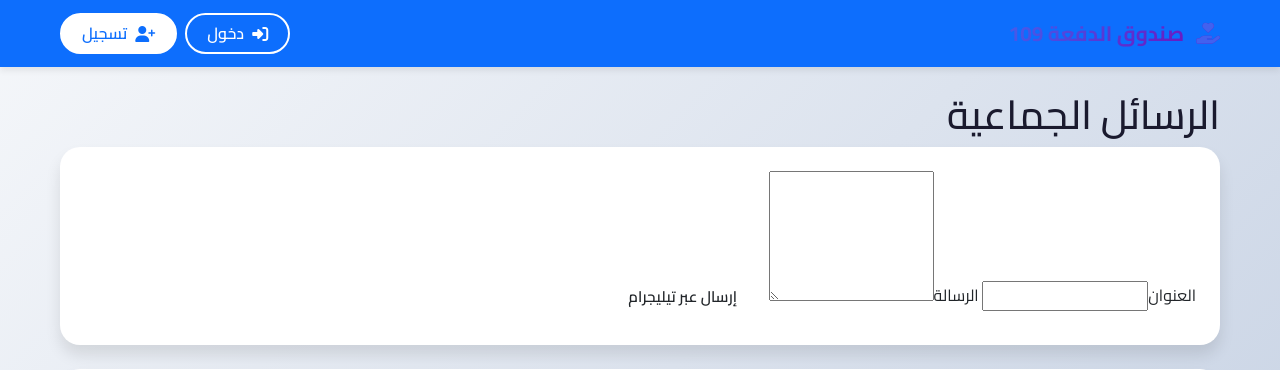
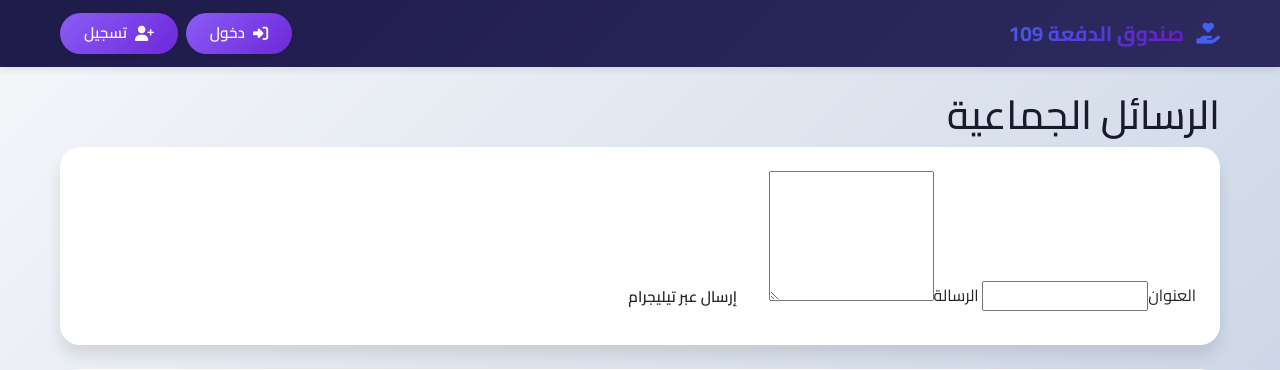
Before and after one commit to abdelrahman109/109-sys1, a Flask app: page /admin/broadcast in a window 1280 px wide. Shown: the top 370 px of the page. Run offline with Flask 3, Linux system fonts and the light colour scheme; a user stored in the database is signed in; data comes from the database, SQL or seed files in the repository; data that the repository does not hold is empty.

Commit message:
Update base.html

```diff
--- a/templates/base.html
+++ b/templates/base.html
@@ -11,56 +11,67 @@
     <link rel="stylesheet" href="/static/css/style.css">
 
     <style>
-        /* تنسيق الأزرار العلوية */
-        .btn-nav-login {
-            background: transparent;
-            border: 2px solid white;
-            color: white;
+        /* تنسيق الأزرار العلوية بنفس تصميم زر إنشاء الحساب */
+        .btn-nav {
             border-radius: 30px;
-            padding: 6px 20px;
+            padding: 8px 24px;
             font-weight: 600;
             transition: all 0.3s ease;
             text-decoration: none;
             display: inline-flex;
             align-items: center;
             gap: 8px;
+            font-size: 0.95rem;
+        }
+        .btn-nav-login {
+            background: linear-gradient(135deg, #8b5cf6, #6d28d9);
+            border: none;
+            color: white;
+            box-shadow: 0 2px 5px rgba(0,0,0,0.1);
         }
         .btn-nav-login:hover {
-            background: white;
-            color: #0d6efd;
+            background: linear-gradient(135deg, #7c3aed, #5b21b6);
             transform: translateY(-2px);
+            color: white;
+            box-shadow: 0 5px 15px rgba(139, 92, 246, 0.4);
         }
         .btn-nav-register {
-            background: white;
-            border: 2px solid white;
-            color: #0d6efd;
-            border-radius: 30px;
-            padding: 6px 20px;
-            font-weight: 600;
-            transition: all 0.3s ease;
-            text-decoration: none;
-            display: inline-flex;
-            align-items: center;
-            gap: 8px;
+            background: linear-gradient(135deg, #8b5cf6, #6d28d9);
+            border: none;
+            color: white;
+            box-shadow: 0 2px 5px rgba(0,0,0,0.1);
         }
         .btn-nav-register:hover {
-            background: transparent;
+            background: linear-gradient(135deg, #7c3aed, #5b21b6);
+            transform: translateY(-2px);
             color: white;
-            transform: translateY(-2px);
+            box-shadow: 0 5px 15px rgba(139, 92, 246, 0.4);
         }
         .navbar {
             padding: 12px 0;
+            background: linear-gradient(135deg, #1e1b4b, #2d2a5e);
         }
         .navbar-brand {
             font-size: 1.3rem;
             font-weight: 700;
+            color: white !important;
+        }
+        .dropdown-toggle {
+            background: rgba(255,255,255,0.2);
+            border: none;
+            color: white;
+            border-radius: 30px;
+            padding: 8px 20px;
+        }
+        .dropdown-toggle:hover {
+            background: rgba(255,255,255,0.3);
         }
     </style>
 
     {% block extra_css %}{% endblock %}
 </head>
 <body>
-    <nav class="navbar navbar-dark bg-primary">
+    <nav class="navbar">
         <div class="container">
             <a class="navbar-brand" href="/">
                 <i class="fas fa-hand-holding-heart"></i> صندوق الدفعة 109
@@ -68,15 +79,15 @@
 
             <div class="d-flex align-items-center gap-2">
                 {% if not current_user.is_authenticated %}
-                    <a href="/login" class="btn-nav-login">
+                    <a href="/login" class="btn-nav btn-nav-login">
                         <i class="fas fa-sign-in-alt"></i> دخول
                     </a>
-                    <a href="/register" class="btn-nav-register">
+                    <a href="/register" class="btn-nav btn-nav-register">
                         <i class="fas fa-user-plus"></i> تسجيل
                     </a>
                 {% else %}
                     <div class="dropdown">
-                        <button class="btn btn-light dropdown-toggle" type="button" data-bs-toggle="dropdown">
+                        <button class="btn dropdown-toggle" type="button" data-bs-toggle="dropdown">
                             <i class="fas fa-user"></i> {{ current_user.full_name }}
                         </button>
                         <ul class="dropdown-menu dropdown-menu-end">
```
